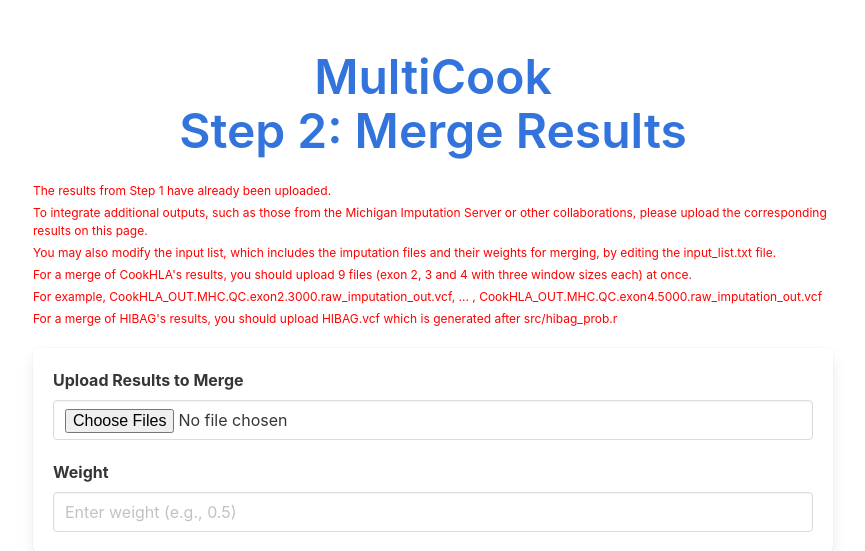
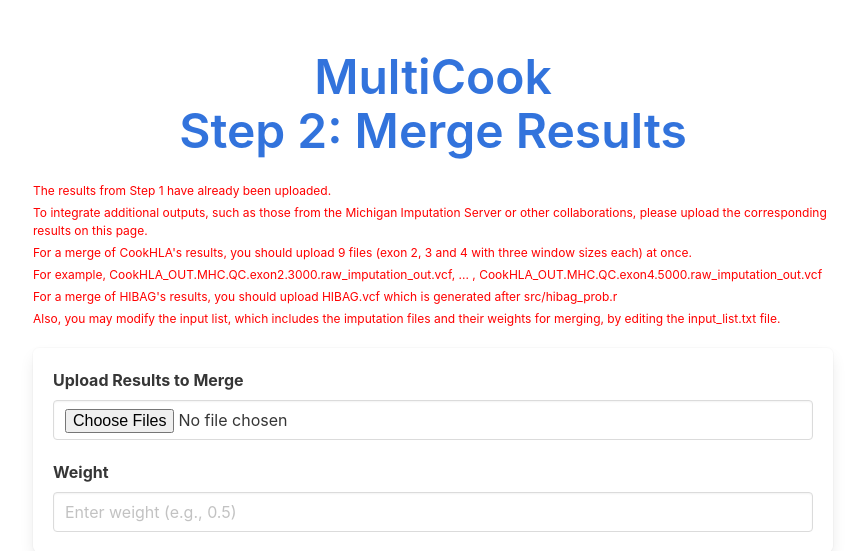
Before and after one commit to 2w21234/MultiCook, a Flask app: page /merge_page in a window 1280 px wide. Shown: the top 551 px of the page, without its empty margins (207-1072 px from the left). Run offline with Flask 3, Linux system fonts and the light colour scheme.

Commit message:
Update merge.html

```diff
--- a/templates/merge.html
+++ b/templates/merge.html
@@ -11,10 +11,11 @@
         <h1 class="title has-text-centered is-size-1" style="color: #3273dc;">MultiCook<br>Step 2: Merge Results</h1>
         <p class="help" style="font-size: 0.75em; color: red;">The results from Step 1 have already been uploaded.</p>
         <p class="help" style="font-size: 0.75em; color: red;">To integrate additional outputs, such as those from the Michigan Imputation Server or other collaborations, please upload the corresponding results on this page.</p>
-        <p class="help" style="font-size: 0.75em; color: red;">You may also modify the input list, which includes the imputation files and their weights for merging, by editing the input_list.txt file.</p>
         <p class="help" style="font-size: 0.75em; color: red;">For a merge of CookHLA's results, you should upload 9 files (exon 2, 3 and 4 with three window sizes each) at once.</p>
         <p class="help" style="font-size: 0.75em; color: red;">For example, CookHLA_OUT.MHC.QC.exon2.3000.raw_imputation_out.vcf, ... , CookHLA_OUT.MHC.QC.exon4.5000.raw_imputation_out.vcf</p>
         <p class="help" style="font-size: 0.75em; color: red;">For a merge of HIBAG's results, you should upload HIBAG.vcf which is generated after src/hibag_prob.r</p>
+        <p class="help" style="font-size: 0.75em; color: red;">Also, you may modify the input list, which includes the imputation files and their weights for merging, by editing the input_list.txt file.</p>
+
         <form id="merge-form" method="post" enctype="multipart/form-data">
             <div id="result-container">
                 <div class="box result-set" style="margin-top: 20px; padding: 20px;">
```
